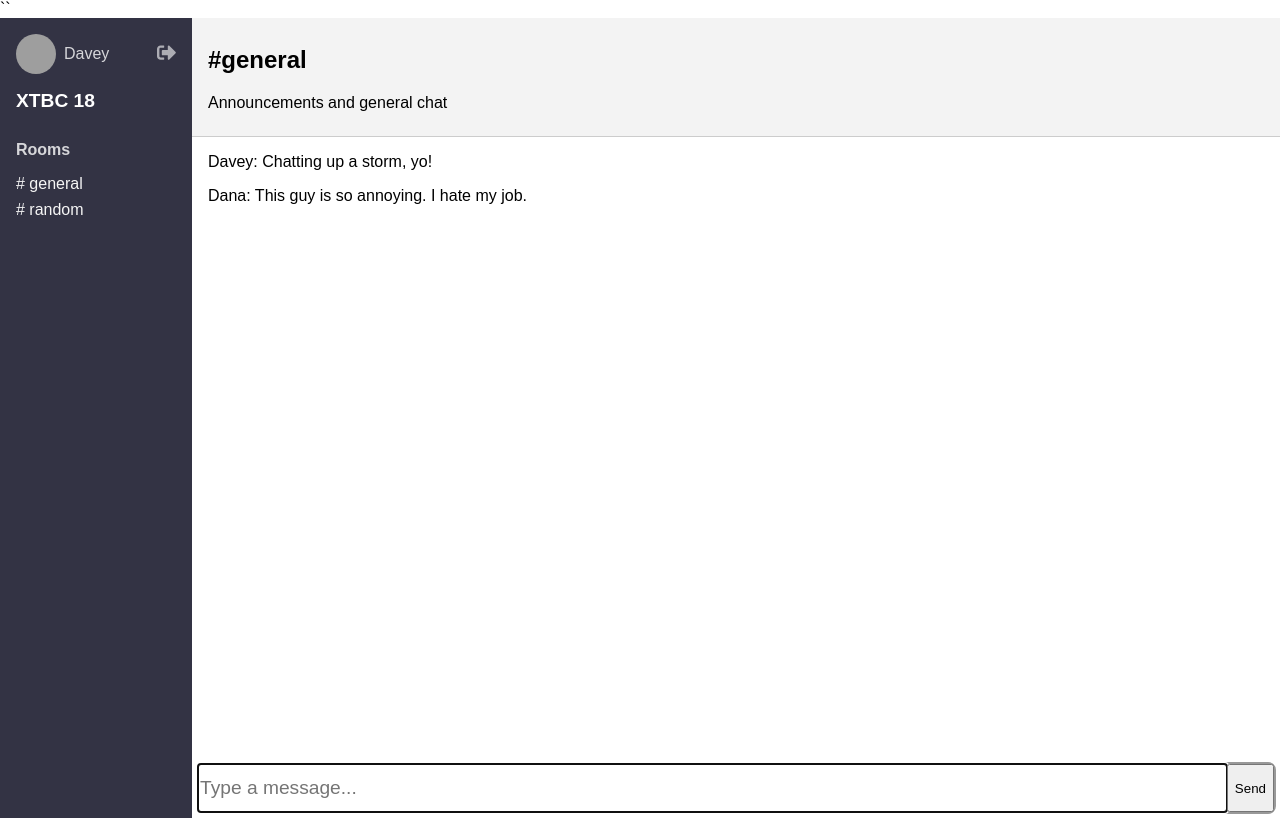
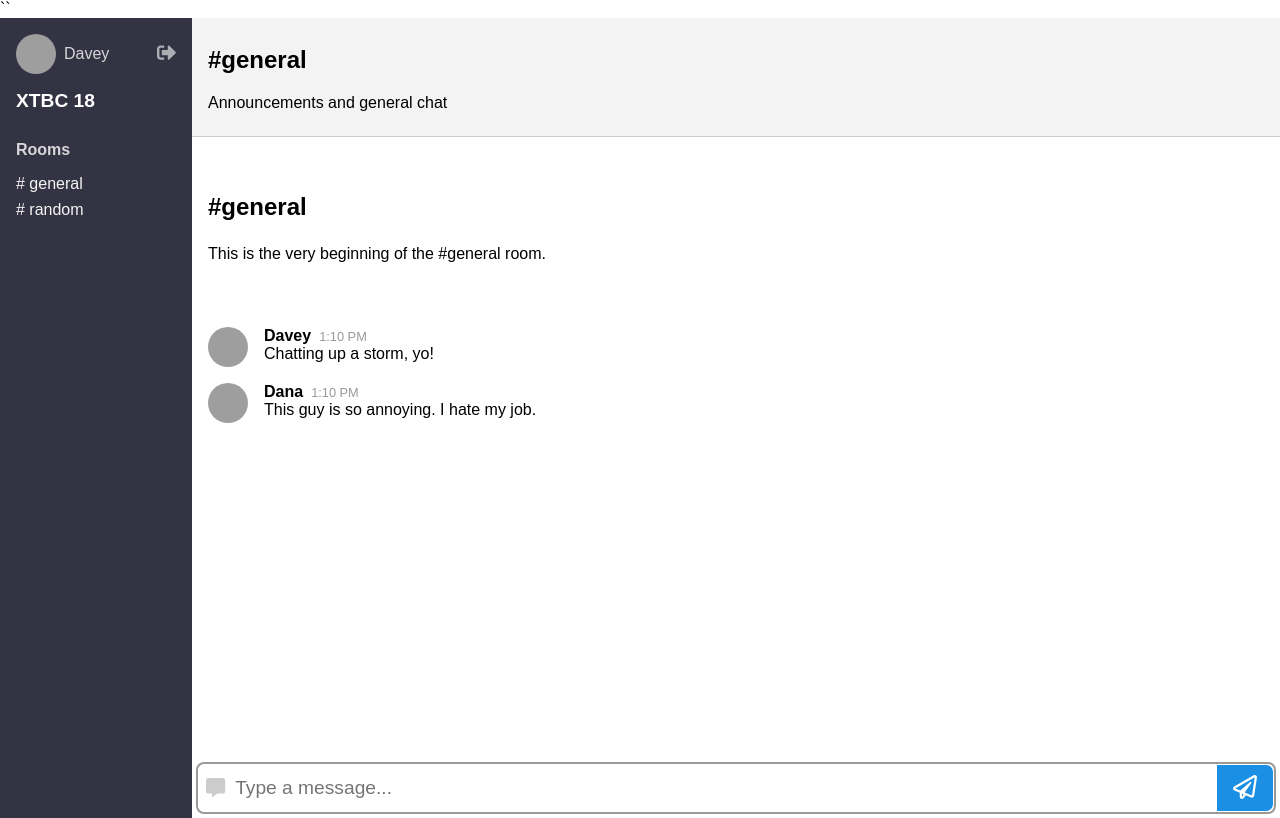
Before and after one commit to MyThompson/Chatter, a React (Create React App) app: page / in a window 1280 px wide. Built offline with nearby package versions, Linux system fonts and the light colour scheme; grey boxes are pictures that could not be loaded.

Commit message:
using aphrodite for message style

```diff
--- a/src/Message.js
+++ b/src/Message.js
@@ -1,15 +1,27 @@
 import React from 'react'
 
-const Message = (props) => {
-    return(
-        <div className="Message" style={styles.Message}>
-            {props.message.user.displayName}: {props.message.body}
+import Avatar from './Avatar'
+import Metadata from './Metadata'
+
+const Message = ({ message }) => {
+  return (
+    <div
+      className="Message"
+      style={styles.message}
+    >
+      <Avatar user={message.user} />
+      <div style={styles.details}>
+        <Metadata message={message} />
+        <div className="body">
+          {message.body}
+        </div>
+      </div>
     </div>
   )
 }
 
 const styles = {
-    Message: {
+  message: {
     display: 'flex',
     marginTop: '1rem',
     padding: '0 1rem',
--- a/src/MessageForm.js
+++ b/src/MessageForm.js
@@ -1,47 +1,53 @@
 import React, { Component } from 'react'
+import { StyleSheet, css } from 'aphrodite'
 
 class MessageForm extends Component {
-    state = {
-        body: '',
-    }
+  state = {
+    body: '',
+  }
 
   handleSubmit = (ev) => {
     ev.preventDefault()
     this.props.addMessage(this.state.body)
-    this.setState({body: ''})
+    this.setState({ body: '' })
   }
 
-  handleChange = (ev)=>{
-      this.setState({body:ev.target.value})
+  handleChange = (ev) => {
+    this.setState({ body: ev.target.value })
   }
 
   render() {
     return (
       <form
-        className="MessageForm"
+        className={`MessageForm ${css(styles.messageForm)}`}
         onSubmit={this.handleSubmit}
-        style={styles.MessageForm}
       >
+        <div className={css(styles.icon)}>
+          <i className="fas fa-comment-alt"></i>
+        </div>
         <input
           autoFocus
           required
           type="text"
           name="body"
+          className={css(styles.input)}
           placeholder="Type a message..."
           value={this.state.body}
           onChange={this.handleChange}
-          style={styles.input}
         />
-        <button type="submit" styles={styles.button}>
-          Send
+        <button
+          type="submit"
+          className={css(styles.button)}
+        >
+          <i className="far fa-paper-plane" title="Send"></i>
         </button>
       </form>
     )
   }
 }
 
-const styles = {
-  MessageForm: {
+const styles = StyleSheet.create({
+  messageForm: {
     backgroundColor: 'white',
     height: '3rem',
     display: 'flex',
@@ -52,7 +58,7 @@ const styles = {
     padding: 0,
   },
 
-  chatIcon: {
+  icon: {
     display: 'flex',
     borderRadius: '0.5rem',
     alignItems: 'center',
@@ -66,9 +72,10 @@ const styles = {
     flex: 1,
     fontSize: '1.2rem',
     border: 0,
-  },
-  focus: {
-    outline: 0,
+
+    ':focus': {
+      outline: 0,
+    },
   },
 
   button: {
@@ -80,7 +87,7 @@ const styles = {
     borderTopRightRadius: '0.5rem',
     borderBottomRightRadius: '0.5rem',
     border: '1px solid white',
-  },
-}
+  }
+})
 
 export default MessageForm
--- a/src/MessageList.js
+++ b/src/MessageList.js
@@ -4,7 +4,17 @@ import Message from './Message'
 
 const MessageList = (props) => {
   return (
-    <div className="MessageList" style={styles.MessageList}>
+    <div
+      className="MessageList"
+      style={styles.messageList}
+    >
+      <div style={styles.roomAnnouncement}>
+        <h3 style={styles.h3}>
+          #general
+        </h3>
+        <p>This is the very beginning of the #general room.</p>
+      </div>
+
       {
         props.messages.map(msg => (
           <Message message={msg} key={msg.id} />
@@ -14,8 +24,8 @@ const MessageList = (props) => {
   )
 }
 
-const styles={
-  MessageList: {
+const styles = {
+  messageList: {
     backgroundColor: 'white',
     flex: 1,
     paddingBottom: '1rem',
```
Lines whose indentation alone changed are shown as unchanged.
